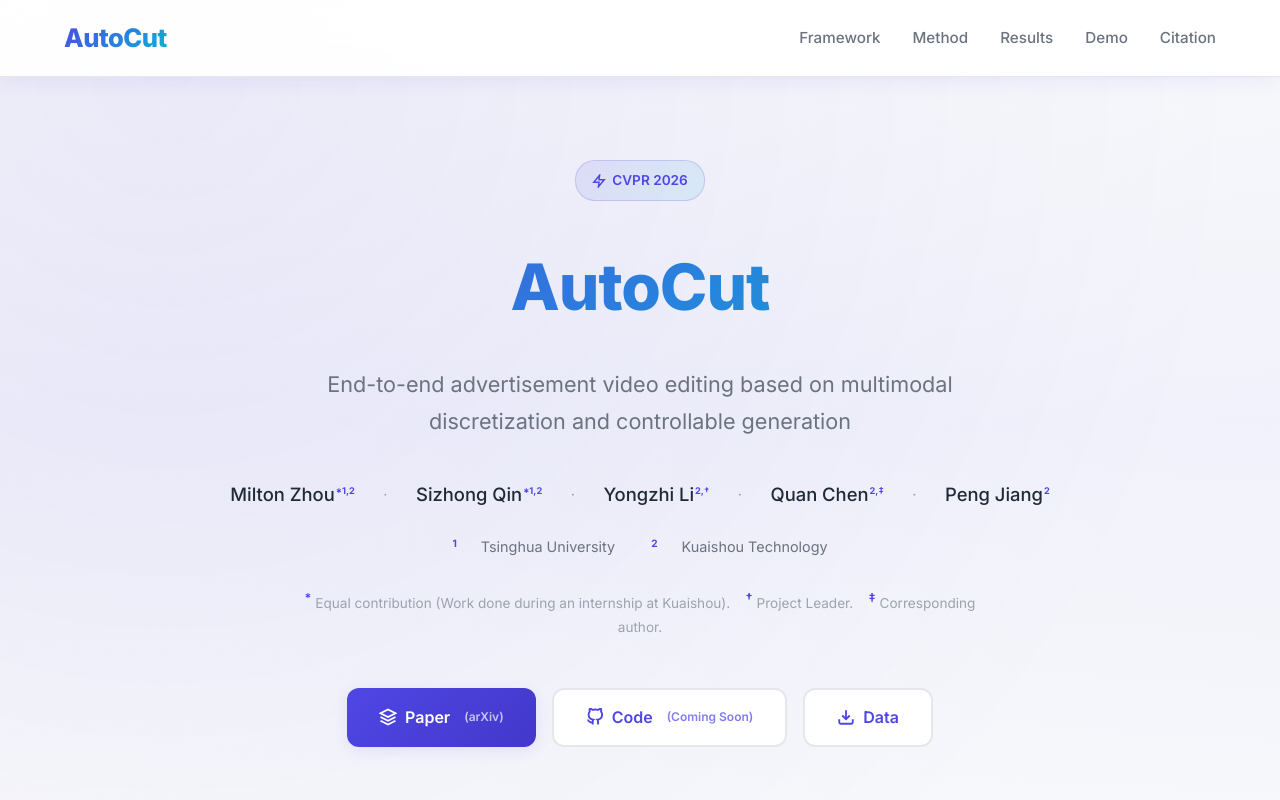
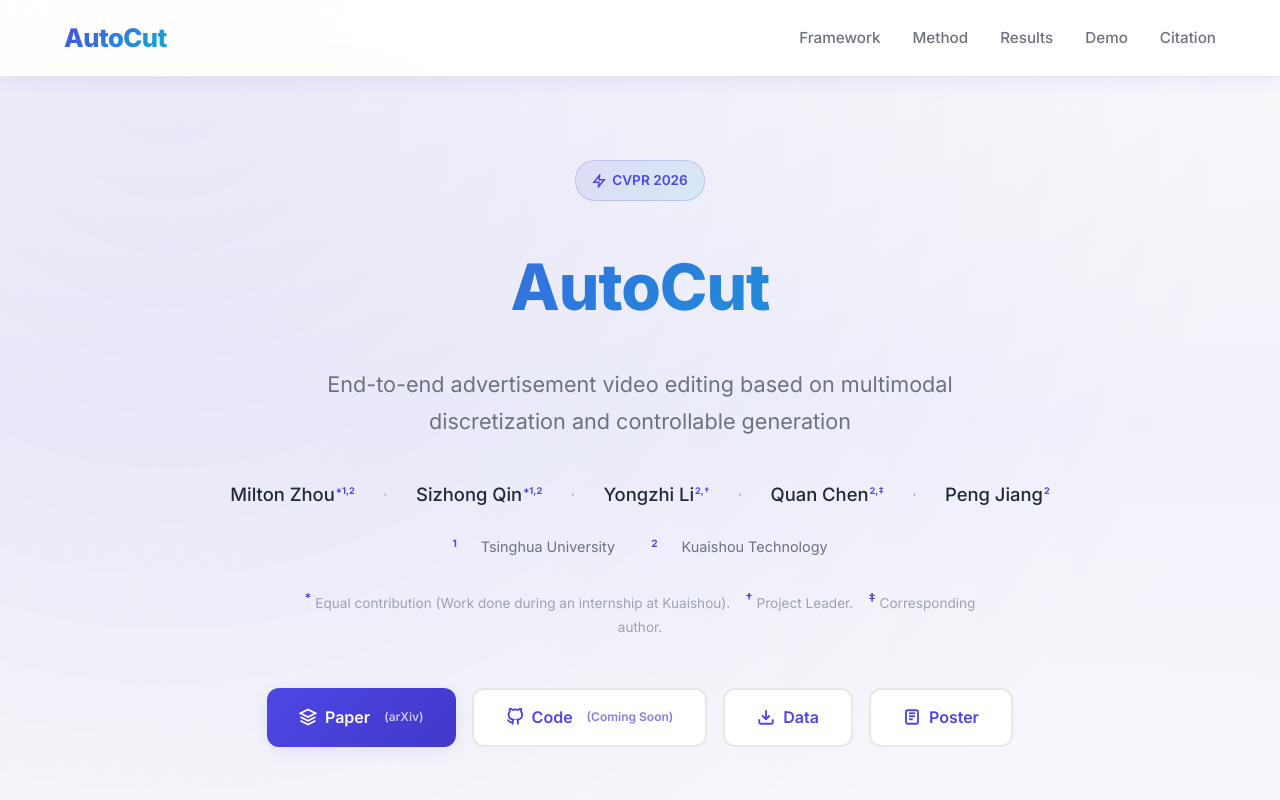
Before and after one commit to AdAutoCut/adautocut.github.io, a plain HTML site: page index.html in a window 1280 px wide. Shown: the top 800 px of the page. Drawn offline with Linux system fonts and the light colour scheme.

Commit message:
Add poster link button

```diff
--- a/index.html
+++ b/index.html
@@ -843,6 +843,15 @@
                     </svg>
                     Data
                 </a>
+                <a href="https://cvpr.thecvf.com/virtual/2026/poster/38841" class="btn btn-secondary" target="_blank" rel="noopener noreferrer">
+                    <svg width="18" height="18" viewBox="0 0 24 24" fill="none" stroke="currentColor" stroke-width="2.5">
+                        <rect x="4" y="3" width="16" height="18" rx="2" ry="2"/>
+                        <line x1="8" y1="7" x2="16" y2="7"/>
+                        <line x1="8" y1="11" x2="16" y2="11"/>
+                        <line x1="8" y1="15" x2="13" y2="15"/>
+                    </svg>
+                    Poster
+                </a>
             </div>
         </div>
     </section>
```
